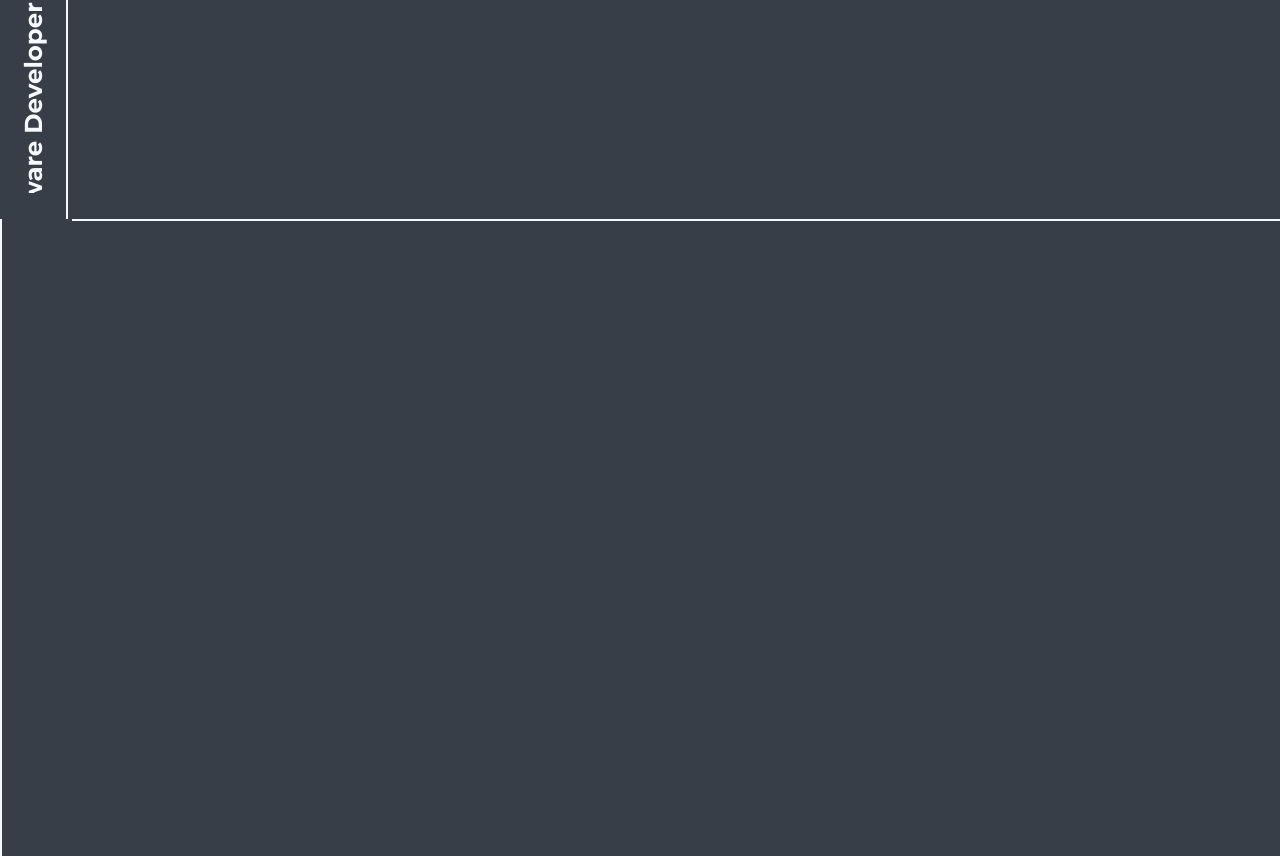
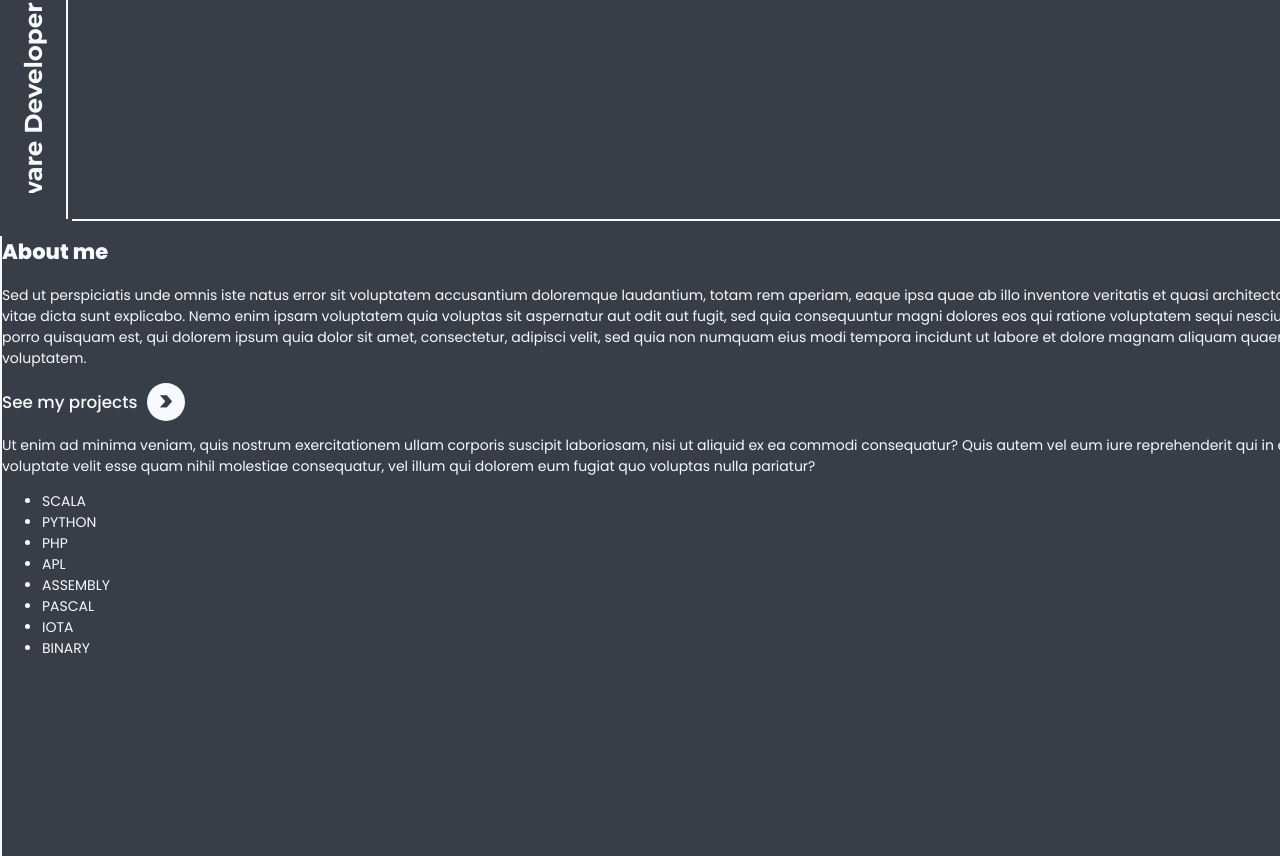
Before and after one commit to Jaggernaute/porfolio, a Vue app: page / in a window 1280 px wide. Shown: the part 581-1437 px from the top of the page. Built offline with nearby package versions, Linux system fonts and the light colour scheme.

Commit message:
:sparkles: Some html for about me

```diff
--- a/src/components/TheAbout.vue
+++ b/src/components/TheAbout.vue
@@ -1,7 +1,34 @@
 <template>
   <section class="about">
     <div class="about__me">
-      <!--placeholder-->
+      <h1 class="about__me__title">About me</h1>
+      <p class="about__me__description">
+        Sed ut perspiciatis unde omnis iste natus error sit voluptatem accusantium doloremque laudantium, totam rem
+        aperiam, eaque ipsa quae ab illo inventore veritatis et quasi architecto beatae vitae dicta sunt explicabo. Nemo
+        enim ipsam voluptatem quia voluptas sit aspernatur aut odit aut fugit, sed quia consequuntur magni dolores eos
+        qui ratione voluptatem sequi nesciunt. Neque porro quisquam est, qui dolorem ipsum quia dolor sit amet,
+        consectetur, adipisci velit, sed quia non numquam eius modi tempora incidunt ut labore et dolore magnam aliquam
+        quaerat voluptatem.
+      </p>
+
+      <button-round>See my projects</button-round>
+
+      <p class="about__me__description">
+        Ut enim ad minima veniam, quis nostrum exercitationem ullam corporis suscipit laboriosam, nisi ut aliquid ex ea
+        commodi consequatur? Quis autem vel eum iure reprehenderit qui in ea voluptate velit esse quam nihil molestiae
+        consequatur, vel illum qui dolorem eum fugiat quo voluptas nulla pariatur?
+      </p>
+
+      <ul class="about__me__languages">
+        <li>SCALA</li>
+        <li>PYTHON</li>
+        <li>PHP</li>
+        <li>APL</li>
+        <li>ASSEMBLY</li>
+        <li>PASCAL</li>
+        <li>IOTA</li>
+        <li>BINARY</li>
+      </ul>
     </div>
     <div class="about__details">
       <!--placeholder-->
@@ -10,8 +37,11 @@
 </template>
 
 <script>
+import ButtonRound from "@/components/ButtonRound";
+
 export default {
   name: "TheAbout",
+  components: {ButtonRound},
 };
 </script>
 
```
